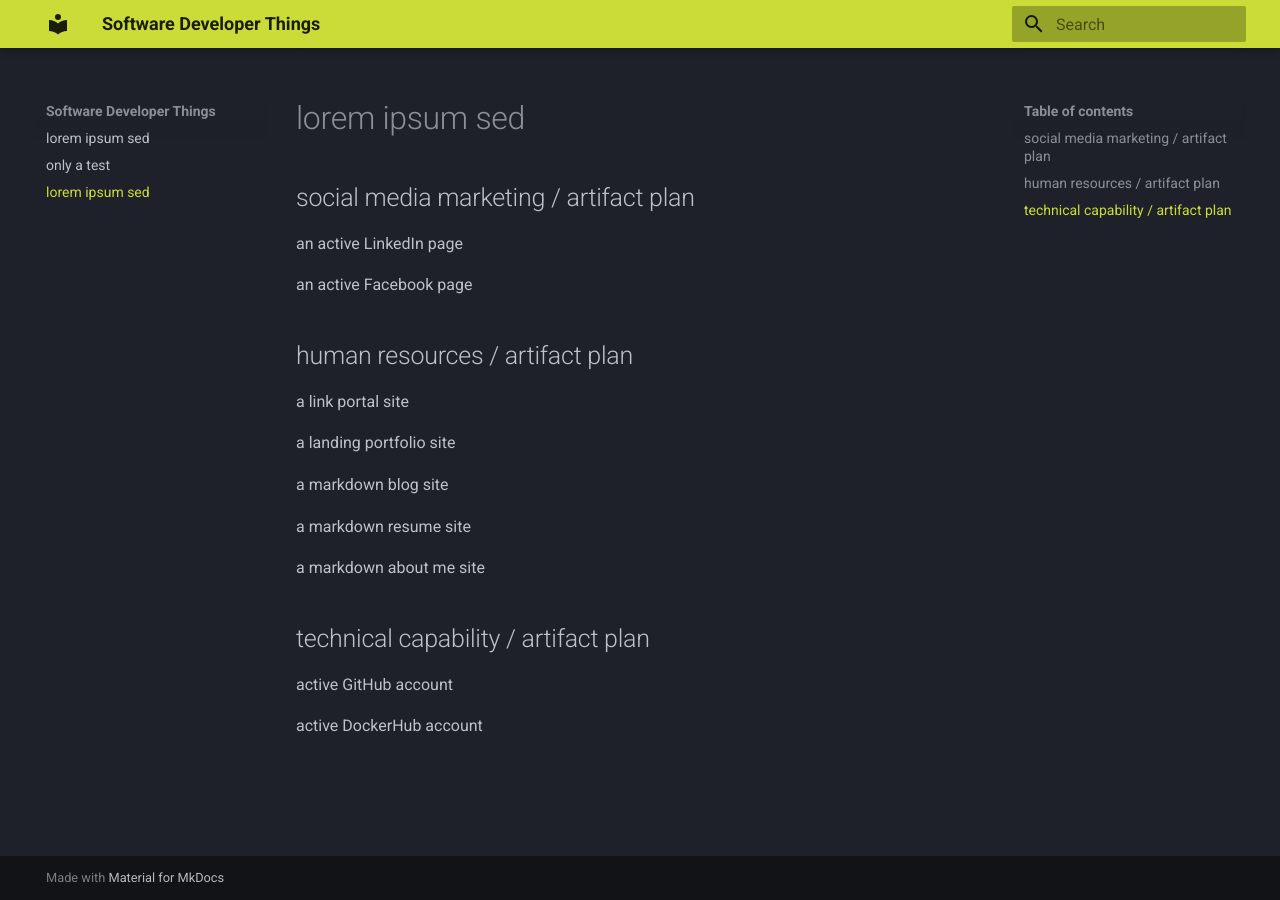
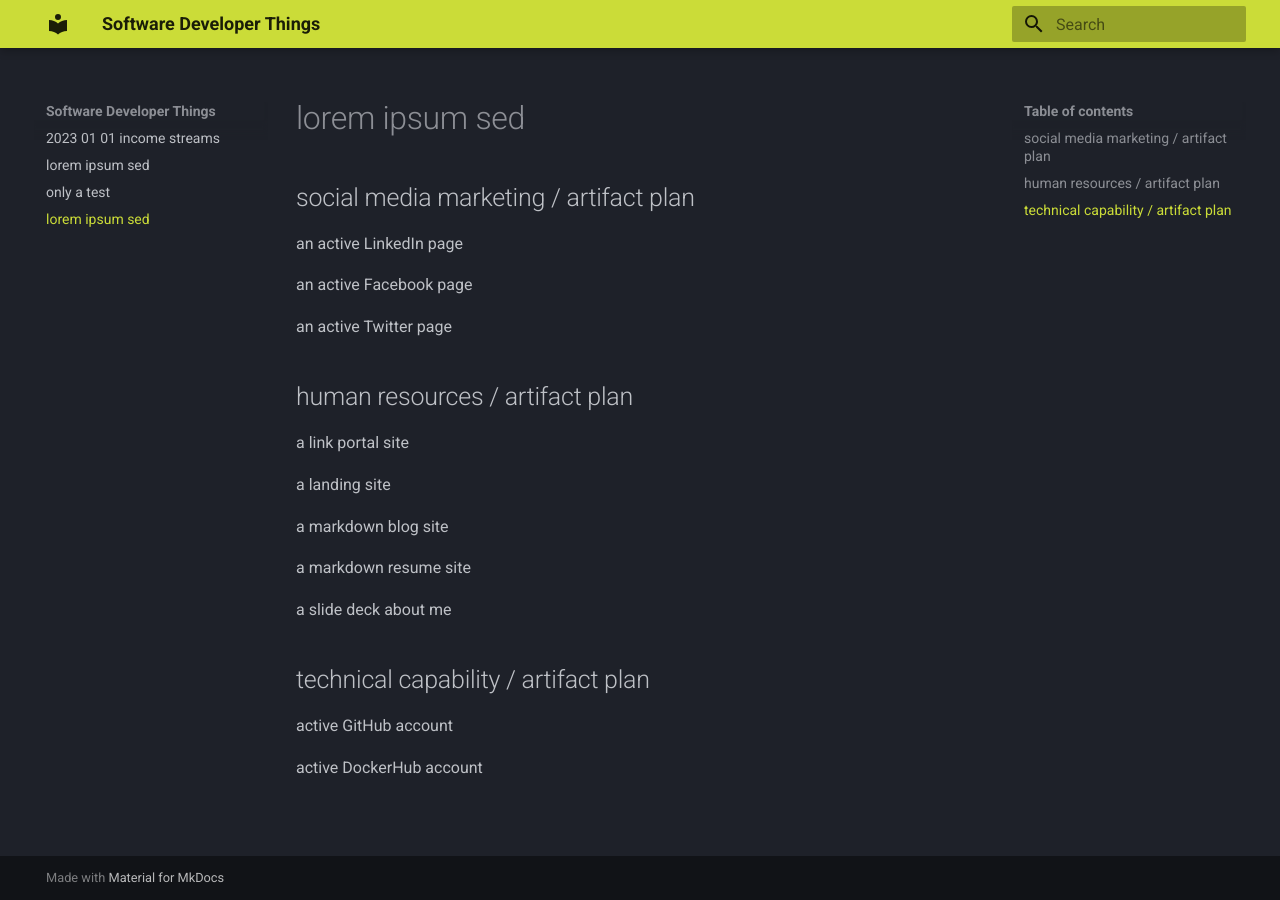
Before and after one commit to softwareshinobi/agent-eight-docs, an MkDocs documentation site: the page built from _posts/2023-10-02-remote-job.md, in a window 1280 px wide. Built offline with MkDocs 1.6.1 and Material for MkDocs 9.7.7, drawn with Linux system fonts in a browser that asks for light colours.

Commit message:
automated terminal push

```diff
--- a/_posts/2023-10-02-remote-job.md
+++ b/_posts/2023-10-02-remote-job.md
@@ -24,17 +24,19 @@ an active LinkedIn page
 
 an active Facebook page
 
+an active Twitter page
+
 ## human resources / artifact plan
 
 a link portal site
 
-a landing portfolio site
+a landing site
 
 a markdown blog site
 
 a markdown resume site
 
-a markdown about me site
+a slide deck about me
 
 ## technical capability / artifact plan
 
```
Also changed, not shown: _posts/2023-01-01-income-streams.md (added, +4 -0 lines).
